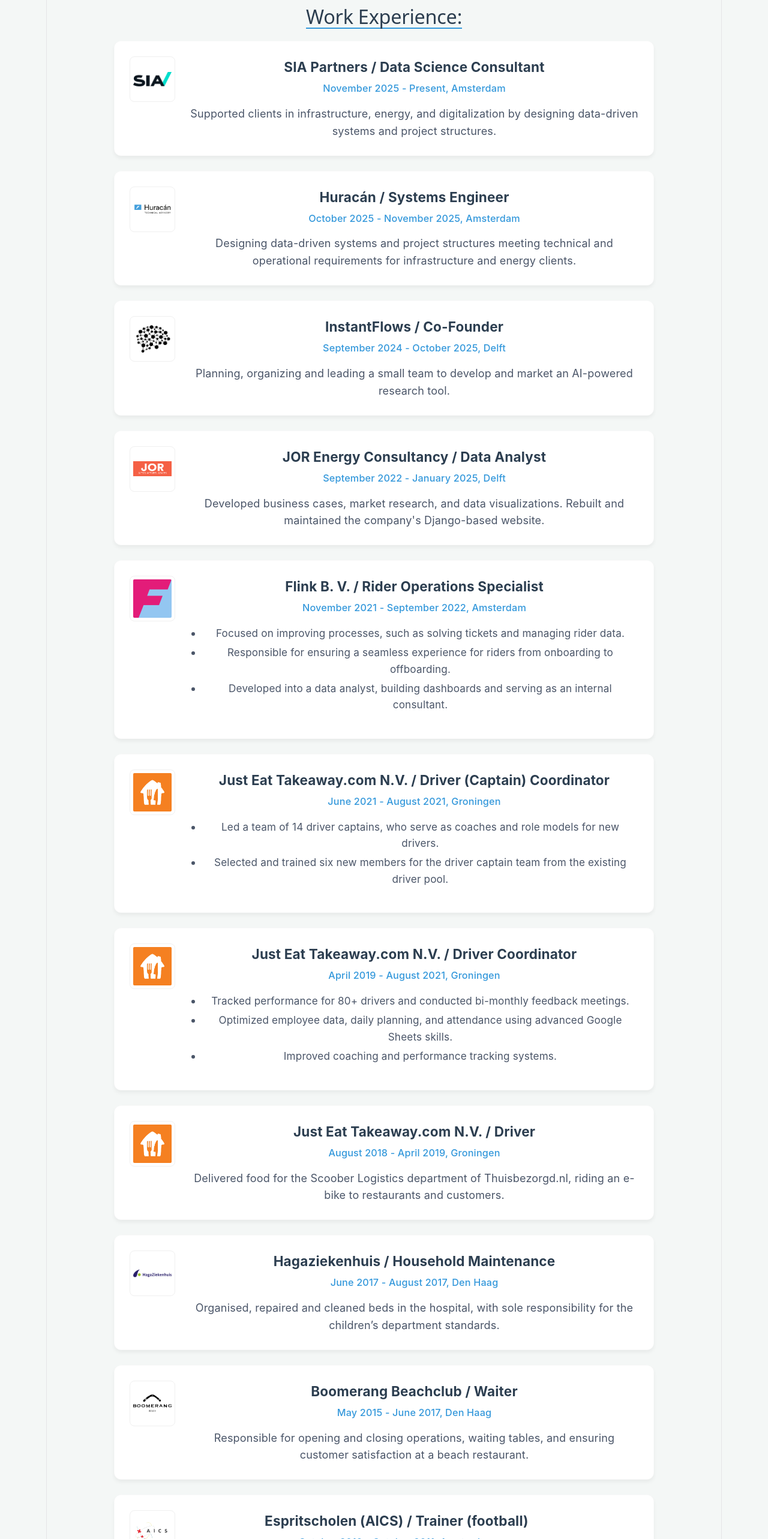
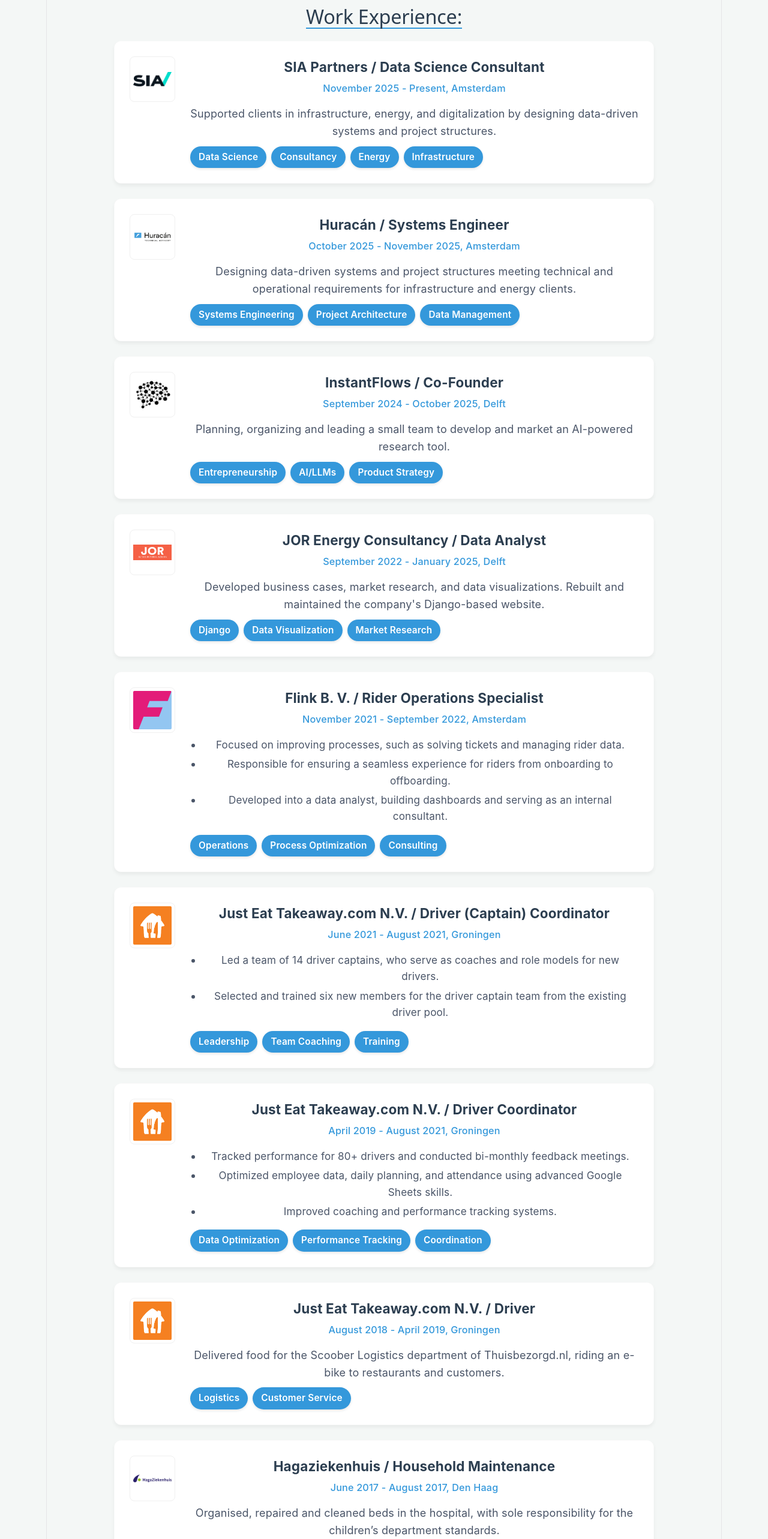
Before and after one commit to GeorgeGitHubbins/personal-website-frontend, a React (Vite) app: page /experience in a window 1280 px wide. Shown: the part 234-2800 px from the top of the page at 60% size. Built offline with nearby package versions, Linux system fonts and the light colour scheme.

Commit message:
feat: enhance Experience and Education sections with skill badges and optimize Project iframes

```diff
--- a/src/pages/Education.tsx
+++ b/src/pages/Education.tsx
@@ -25,6 +25,11 @@
               <li>Specialisation in data, information and communication</li>
             </ul>
           </div>
+          <div className="quick-facts" style={{ marginTop: '10px', display: 'flex', gap: '8px', flexWrap: 'wrap' }}>
+            <span className="badge">Systems Engineering</span>
+            <span className="badge">Management</span>
+            <span className="badge">Data Specialization</span>
+          </div>
         </div>
       </div>
 
@@ -39,6 +44,11 @@
               <li>Industrial Ecology and Sustainable strategies</li>
             </ul>
           </div>
+          <div className="quick-facts" style={{ marginTop: '10px', display: 'flex', gap: '8px', flexWrap: 'wrap' }}>
+            <span className="badge">Industrial Engineering</span>
+            <span className="badge">Modelling</span>
+            <span className="badge">Analytics</span>
+          </div>
         </div>
       </div>
 
@@ -51,6 +61,10 @@
               <li>Understanding the role of data and its impacts on society</li>
               <li>Collaborate with a company and provide them with a consulting report on their data use</li>
             </ul>
+          </div>
+          <div className="quick-facts" style={{ marginTop: '10px', display: 'flex', gap: '8px', flexWrap: 'wrap' }}>
+            <span className="badge">Data Science</span>
+            <span className="badge">Societal Impact</span>
           </div>
         </div>
       </div>
@@ -66,6 +80,11 @@
               <li>Optimize operations within various fields, e.g. manufacturing, project management</li>
             </ul>
           </div>
+          <div className="quick-facts" style={{ marginTop: '10px', display: 'flex', gap: '8px', flexWrap: 'wrap' }}>
+            <span className="badge">Programming</span>
+            <span className="badge">Operations Optimization</span>
+            <span className="badge">Multivariable Systems</span>
+          </div>
         </div>
       </div>
 
@@ -79,6 +98,10 @@
               <li>Understand the complex nature of molecules: Structure, Reactivity and Function</li>
             </ul>
           </div>
+          <div className="quick-facts" style={{ marginTop: '10px', display: 'flex', gap: '8px', flexWrap: 'wrap' }}>
+            <span className="badge">Laboratory Practice</span>
+            <span className="badge">Molecular Chemistry</span>
+          </div>
         </div>
       </div>
 
@@ -90,6 +113,11 @@
             <p style={{ margin: '0 0 10px 0' }}><strong>Higher Level:</strong> Physics, Chemistry, English Language and Literature</p>
             <p style={{ margin: 0 }}><strong>Standard Level:</strong> Geography, Mathematics, Dutch Language and Literature</p>
           </div>
+          <div className="quick-facts" style={{ marginTop: '10px', display: 'flex', gap: '8px', flexWrap: 'wrap' }}>
+            <span className="badge">Physics</span>
+            <span className="badge">Chemistry</span>
+            <span className="badge">Mathematics</span>
+          </div>
         </div>
       </div>
     </section>
--- a/src/pages/Experience.tsx
+++ b/src/pages/Experience.tsx
@@ -22,6 +22,12 @@
           <div className="description">
             Supported clients in infrastructure, energy, and digitalization by designing data-driven systems and project structures.
           </div>
+          <div className="quick-facts" style={{ marginTop: '10px', display: 'flex', gap: '8px', flexWrap: 'wrap' }}>
+            <span className="badge">Data Science</span>
+            <span className="badge">Consultancy</span>
+            <span className="badge">Energy</span>
+            <span className="badge">Infrastructure</span>
+          </div>
         </div>
       </div>
 
@@ -32,6 +38,11 @@
           <p className="date">October 2025 - November 2025, Amsterdam</p>
           <div className="description">
             Designing data-driven systems and project structures meeting technical and operational requirements for infrastructure and energy clients.
+          </div>
+          <div className="quick-facts" style={{ marginTop: '10px', display: 'flex', gap: '8px', flexWrap: 'wrap' }}>
+            <span className="badge">Systems Engineering</span>
+            <span className="badge">Project Architecture</span>
+            <span className="badge">Data Management</span>
           </div>
         </div>
       </div>
@@ -44,6 +55,11 @@
           <div className="description">
             Planning, organizing and leading a small team to develop and market an AI-powered research tool.
           </div>
+          <div className="quick-facts" style={{ marginTop: '10px', display: 'flex', gap: '8px', flexWrap: 'wrap' }}>
+            <span className="badge">Entrepreneurship</span>
+            <span className="badge">AI/LLMs</span>
+            <span className="badge">Product Strategy</span>
+          </div>
         </div>
       </div>
 
@@ -54,6 +70,11 @@
           <p className="date">September 2022 - January 2025, Delft</p>
           <div className="description">
             Developed business cases, market research, and data visualizations. Rebuilt and maintained the company's Django-based website.
+          </div>
+          <div className="quick-facts" style={{ marginTop: '10px', display: 'flex', gap: '8px', flexWrap: 'wrap' }}>
+            <span className="badge">Django</span>
+            <span className="badge">Data Visualization</span>
+            <span className="badge">Market Research</span>
           </div>
         </div>
       </div>
@@ -70,6 +91,11 @@
               <li>Developed into a data analyst, building dashboards and serving as an internal consultant.</li>
             </ul>
           </div>
+          <div className="quick-facts" style={{ marginTop: '10px', display: 'flex', gap: '8px', flexWrap: 'wrap' }}>
+            <span className="badge">Operations</span>
+            <span className="badge">Process Optimization</span>
+            <span className="badge">Consulting</span>
+          </div>
         </div>
       </div>
 
@@ -83,6 +109,11 @@
               <li>Led a team of 14 driver captains, who serve as coaches and role models for new drivers.</li>
               <li>Selected and trained six new members for the driver captain team from the existing driver pool.</li>
             </ul>
+          </div>
+          <div className="quick-facts" style={{ marginTop: '10px', display: 'flex', gap: '8px', flexWrap: 'wrap' }}>
+            <span className="badge">Leadership</span>
+            <span className="badge">Team Coaching</span>
+            <span className="badge">Training</span>
           </div>
         </div>
       </div>
@@ -99,6 +130,11 @@
               <li>Improved coaching and performance tracking systems.</li>
             </ul>
           </div>
+          <div className="quick-facts" style={{ marginTop: '10px', display: 'flex', gap: '8px', flexWrap: 'wrap' }}>
+            <span className="badge">Data Optimization</span>
+            <span className="badge">Performance Tracking</span>
+            <span className="badge">Coordination</span>
+          </div>
         </div>
       </div>
 
@@ -109,6 +145,10 @@
           <p className="date">August 2018 - April 2019, Groningen</p>
           <div className="description">
             Delivered food for the Scoober Logistics department of Thuisbezorgd.nl, riding an e-bike to restaurants and customers.
+          </div>
+          <div className="quick-facts" style={{ marginTop: '10px', display: 'flex', gap: '8px', flexWrap: 'wrap' }}>
+            <span className="badge">Logistics</span>
+            <span className="badge">Customer Service</span>
           </div>
         </div>
       </div>
@@ -121,6 +161,10 @@
           <div className="description">
             Organised, repaired and cleaned beds in the hospital, with sole responsibility for the children’s department standards.
           </div>
+          <div className="quick-facts" style={{ marginTop: '10px', display: 'flex', gap: '8px', flexWrap: 'wrap' }}>
+            <span className="badge">Responsibility</span>
+            <span className="badge">Maintenance</span>
+          </div>
         </div>
       </div>
 
@@ -131,6 +175,10 @@
           <p className="date">May 2015 - June 2017, Den Haag</p>
           <div className="description">
             Responsible for opening and closing operations, waiting tables, and ensuring customer satisfaction at a beach restaurant.
+          </div>
+          <div className="quick-facts" style={{ marginTop: '10px', display: 'flex', gap: '8px', flexWrap: 'wrap' }}>
+            <span className="badge">Customer Satisfaction</span>
+            <span className="badge">Hospitality</span>
           </div>
         </div>
       </div>
@@ -143,6 +191,10 @@
           <div className="description">
             Organised after-school football training for middle school students aged 7 to 11.
           </div>
+          <div className="quick-facts" style={{ marginTop: '10px', display: 'flex', gap: '8px', flexWrap: 'wrap' }}>
+            <span className="badge">Sports Coaching</span>
+            <span className="badge">Mentorship</span>
+          </div>
         </div>
       </div>
     </section>
--- a/src/pages/Projects.tsx
+++ b/src/pages/Projects.tsx
@@ -141,6 +141,7 @@
                   height="400px"
                   title={work.title}
                   allow="autoplay"
+                  loading="lazy"
                 ></iframe>
               </div>
             </div>
```
Also changed, not shown: 1 other file (tests, documents, lock files or other folders).
